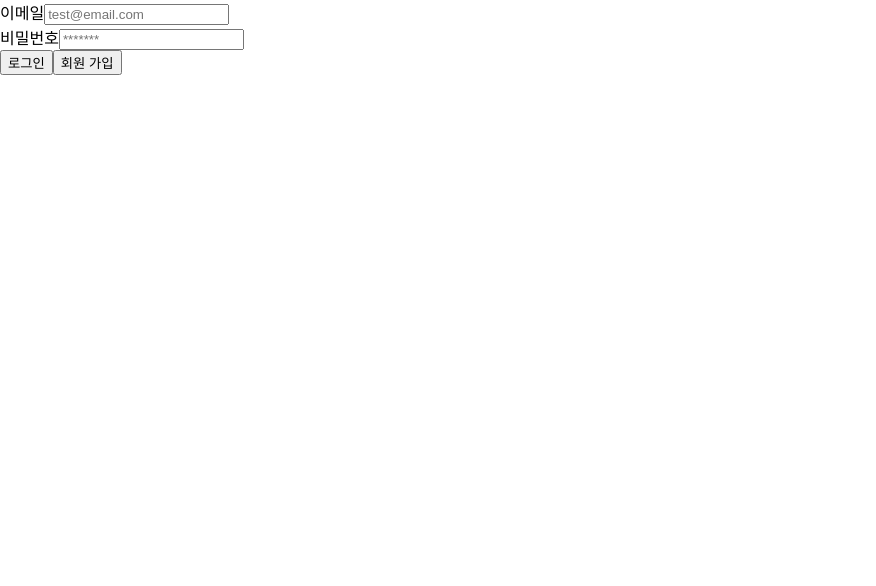
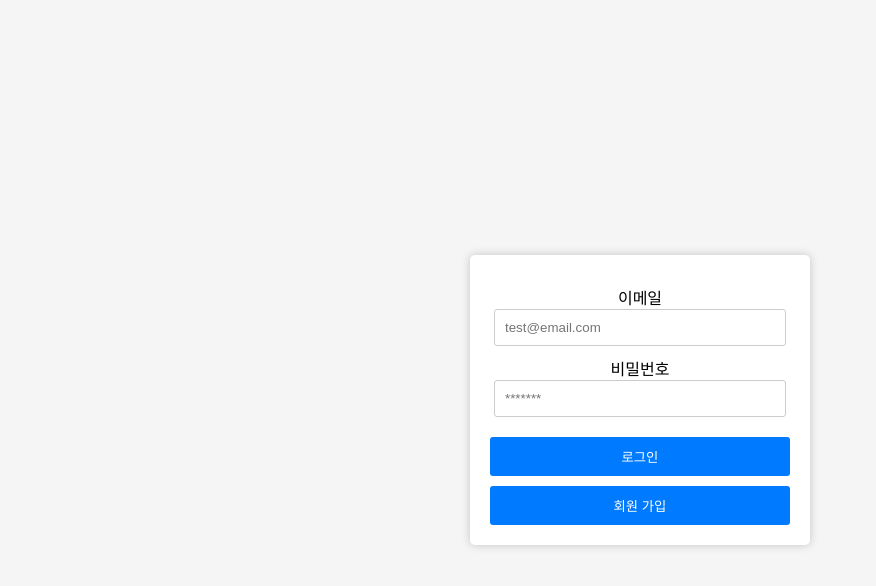
Before and after one commit to ACS-High-School/Frontend, a React (Create React App) app: page / in a window 1280 px wide. Shown: the top 586 px of the page, without its empty margins (0-876 px from the left). Built offline with nearby package versions, Linux system fonts and the light colour scheme.

Commit message:
style : 로그인 폼 스타일 추가
기본적인 로그인 폼 스타일 추가

```diff
--- a/src/components/LoginPage.jsx
+++ b/src/components/LoginPage.jsx
@@ -1,6 +1,6 @@
 import React from "react";
 import { useForm } from "react-hook-form";
-// import "./login.css";
+import "../styles/LoginPage.css"; // 스타일링을 위한 CSS 파일을 임포트합니다.
 
 const LoginForm = (props) => {
   const {
@@ -14,9 +14,14 @@ const LoginForm = (props) => {
     console.log("회원 가입 데이터:", data);
   };
 
-
   return (
-    <form onSubmit={handleSubmit(props.onSubmit)} className="login">
+    <div className="login-container">
+      {/* 로고 또는 이미지를 표시할 공간 */}
+      <div className="logo-container">
+        {/* 로고 이미지를 이곳에 추가하거나 이미지 컴포넌트를 사용하세요 */}
+        {/* 예: <img src="logo.png" alt="로고" className="logo" /> */}
+      </div>
+      <form onSubmit={handleSubmit(props.onSubmit)} className="login-form">
         <div className="text_area">
           <label htmlFor="email">이메일</label>
           <input
@@ -60,7 +65,7 @@ const LoginForm = (props) => {
           회원 가입
         </button>
       </form>
-
+    </div>
   );
 };
 
--- a/src/styles/LoginPage.css
+++ b/src/styles/LoginPage.css
@@ -0,0 +1,57 @@
+/* login.css */
+
+.login-container {
+    display: flex;
+    flex-direction: column;
+    align-items: center;
+    justify-content: center;
+    height: 100vh;
+    background-color: #f5f5f5; /* 배경색을 원하는 색상으로 변경하세요 */
+  }
+
+  .logo-container {
+    /* 로고 또는 이미지를 가운데 정렬하기 위한 스타일을 추가하세요 */
+    /* 예: display: flex; justify-content: center; align-items: center; */
+  }
+
+  .login-form {
+    background-color: #ffffff;
+    padding: 20px;
+    border-radius: 5px;
+    box-shadow: 0 0 10px rgba(0, 0, 0, 0.2);
+    width: 300px;
+    text-align: center;
+  }
+
+  .text_area {
+    margin: 10px 0;
+  }
+
+  .text_input {
+    width: 90%;
+    padding: 10px;
+    border: 1px solid #ccc;
+    border-radius: 3px;
+  }
+
+  button {
+    width: 100%;
+    padding: 10px;
+    background-color: #007bff; /* 버튼의 배경색을 원하는 색상으로 변경하세요 */
+    color: #fff;
+    border: none;
+    border-radius: 3px;
+    cursor: pointer;
+    margin-top: 10px;
+  }
+
+  button:hover {
+    background-color: #0056b3; /* 버튼의 호버 배경색을 원하는 색상으로 변경하세요 */
+  }
+
+  small[role="alert"] {
+    color: red;
+    display: block;
+    margin-top: 4px;
+    font-size: 14px;
+  }
```
Lines whose indentation alone changed are shown as unchanged.
